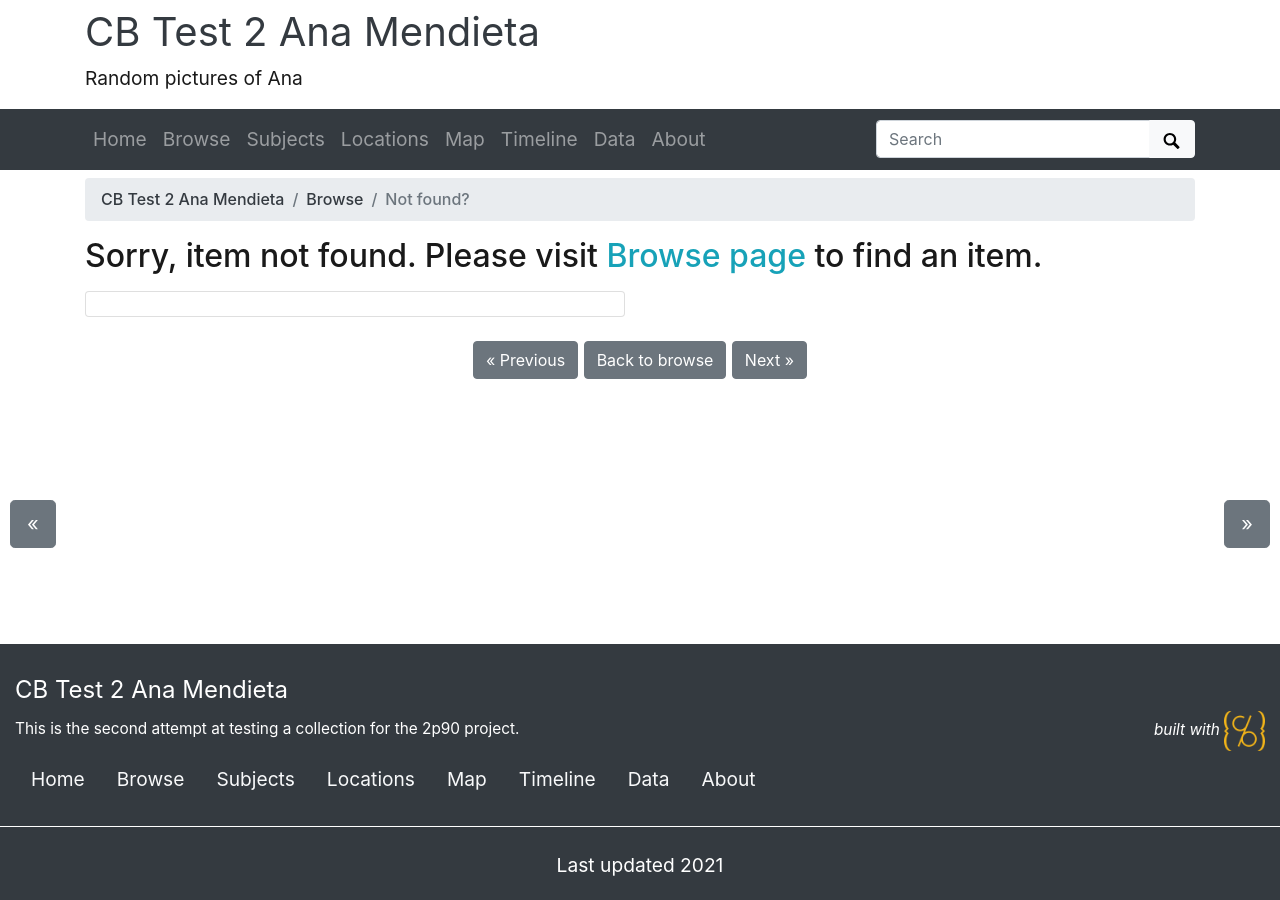
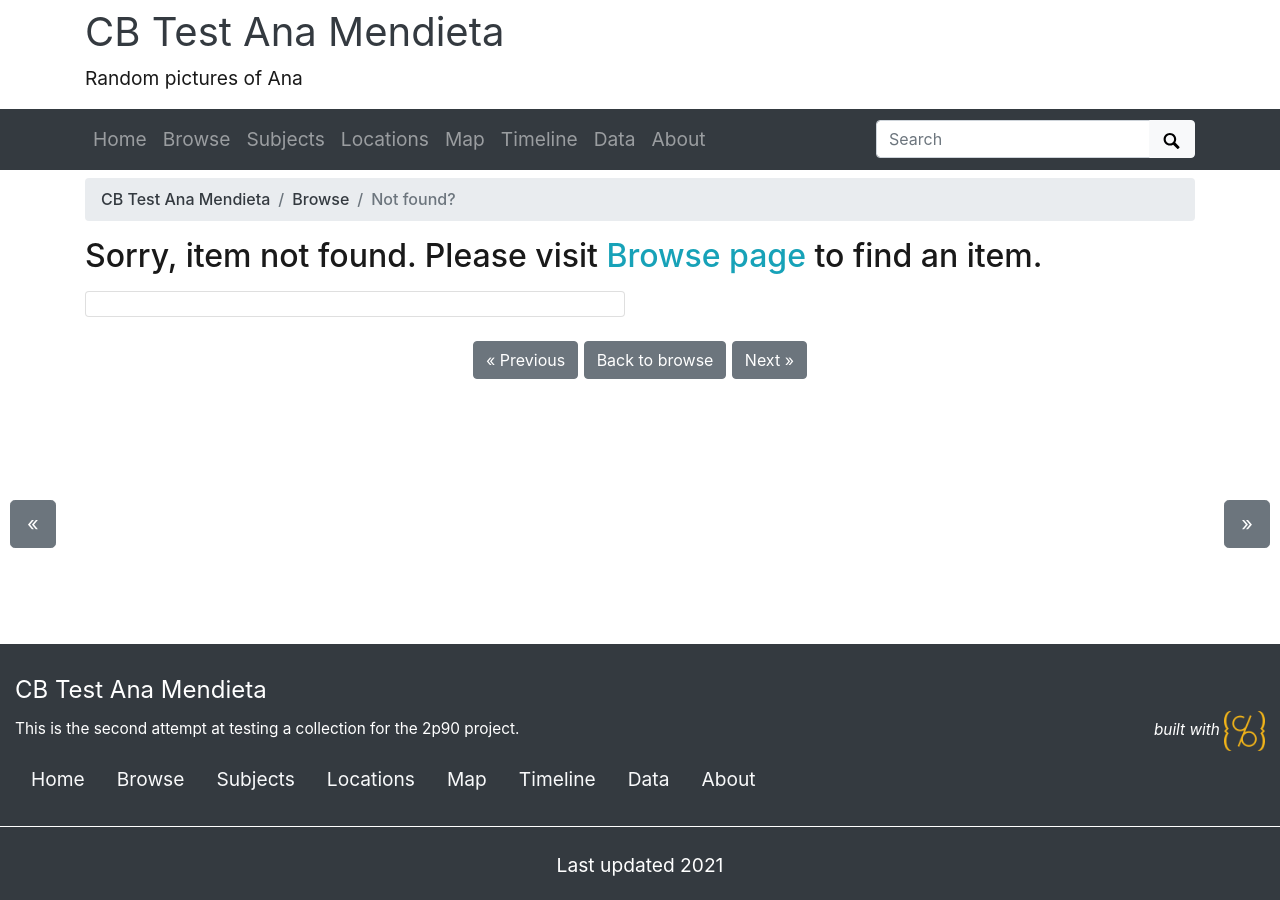
Before and after one commit to MadelineECollins/collinstest, a Jekyll site: the page built from pages/item.md, in a window 1280 px wide. Built offline with Jekyll 4.4.1, drawn with Linux system fonts in a browser that asks for light colours.

Commit message:
Update _config.yml

```diff
--- a/_config.yml
+++ b/_config.yml
@@ -20,7 +20,7 @@ source-code: https://github.com/madelineecollins/test2
 # SITE SETTINGS
 #
 # title of site appears in banner
-title: CB Test 2 Ana Mendieta
+title: CB Test Ana Mendieta
 # tagline, a short phrase that will appear throughout the site in the top banner
 tagline: Random pictures of Ana
 # description appears in meta tags and other locations
```
